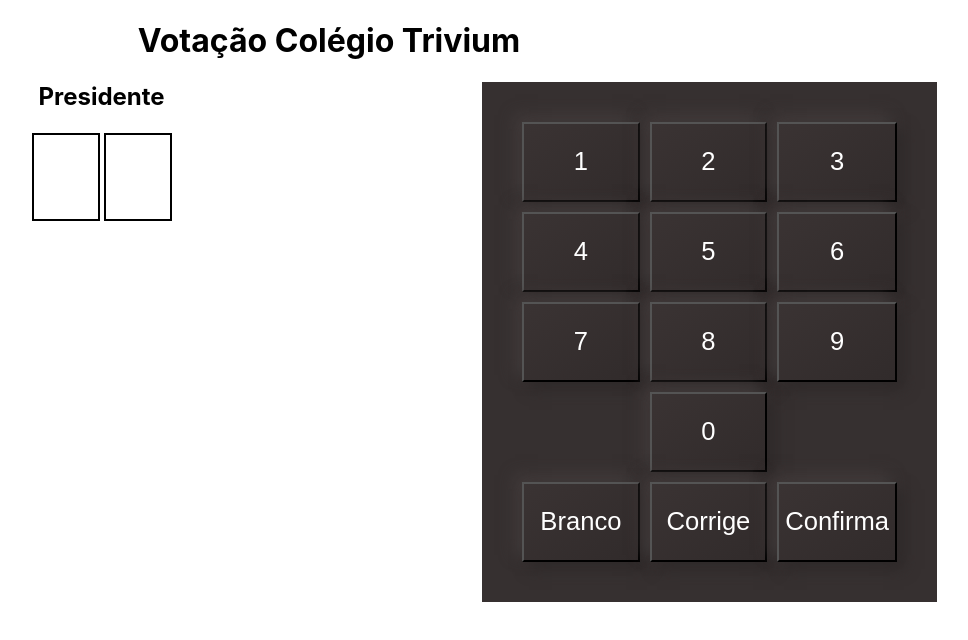
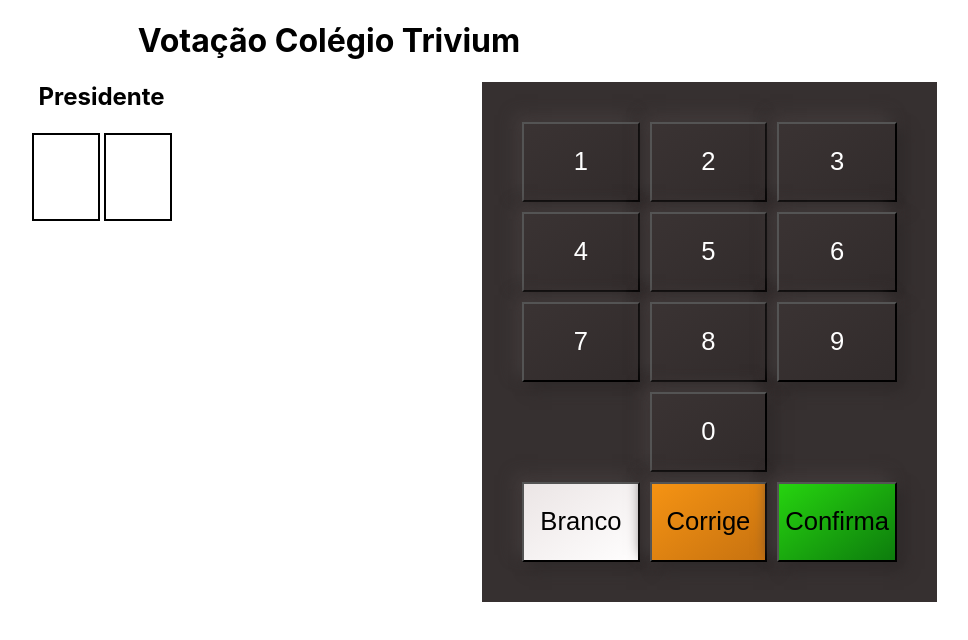
Before and after one commit to thiagomiyaguchi/urna, a React (Create React App) app: page / in a window 1280 px wide. Shown: the top 640 px of the page, without its empty margins (279-1247 px from the left). Built offline with nearby package versions, Linux system fonts and the light colour scheme.

Commit message:
localStorage adicionado

```diff
--- a/src/App.jsx
+++ b/src/App.jsx
@@ -3,14 +3,49 @@ import './App.css';
 import Teclas from './components/Teclas';
 import Tela from './components/Tela';
 
+const getLocalStorage = () => {
+  let votos = localStorage.getItem('votos');
+  if (votos) {
+    return (votos = JSON.parse(localStorage.getItem('votos')));
+  } else {
+    return [
+      { nome: 'Marcela', votos: 0, numero: 13 },
+      { nome: 'Pietra', votos: 0, numero: 15 },
+      { nome: 'Jair', votos: 0, numero: 22 },
+      { nome: 'Vitória', votos: 0, numero: 23 },
+      { nome: 'Adhemir', votos: 0, numero: 24 },
+      { nome: 'Matheus', votos: 0, numero: 25 },
+      { nome: 'Giovanna', votos: 0, numero: 30 },
+      { nome: 'Maria Eduarda', votos: 0, numero: 50 },
+      { nome: 'Beatriz', votos: 0, numero: 56 },
+      { nome: 'Felipe', votos: 0, numero: 77 },
+      { nome: 'Branco', votos: 0, numero: '--' },
+      { nome: 'Nulos', votos: 0 },
+    ];
+  }
+};
+
 function App() {
   const [digito1, setDigito1] = useState(null);
   const [digito2, setDigito2] = useState(null);
   const [candidato, setCandidato] = useState({});
+  const [votos, setVotos] = useState(getLocalStorage());
 
   useEffect(() => {
     switch (digito1 + digito2) {
       case 0:
+        break;
+      case '13':
+        setCandidato({
+          nome: 'Marcela',
+          foto: 'bolsonaro.png',
+        });
+        break;
+      case '15':
+        setCandidato({
+          nome: 'Pietra',
+          foto: 'bolsonaro.png',
+        });
         break;
       case '22':
         setCandidato({
@@ -18,12 +53,54 @@ function App() {
           foto: 'bolsonaro.png',
         });
         break;
-      case '50':
+      case '23':
+        setCandidato({
+          nome: 'Vitória',
+          foto: 'bolsonaro.png',
+        });
+        break;
+      case '24':
+        setCandidato({
+          nome: 'Adhemir Calixto',
+          foto: 'bolsonaro.png',
+        });
+        break;
+      case '25':
+        setCandidato({
+          nome: 'Matheus',
+          foto: 'bolsonaro.png',
+        });
+        break;
+      case '30':
         setCandidato({
           nome: 'Giovanna Rebizzi',
           foto: 'bolsonaro.png',
         });
         break;
+      case '50':
+        setCandidato({
+          nome: 'Maria Eduarda',
+          foto: 'bolsonaro.png',
+        });
+        break;
+      case '56':
+        setCandidato({
+          nome: 'Beatriz',
+          foto: 'bolsonaro.png',
+        });
+        break;
+      case '77':
+        setCandidato({
+          nome: 'Felipe Otávio',
+          foto: 'bolsonaro.png',
+        });
+        break;
+      case '--':
+        setCandidato({
+          nome: 'Branco',
+        });
+        break;
+
       default:
         setCandidato({ nulo: true });
     }
@@ -44,9 +121,67 @@ function App() {
   };
 
   const confirma = () => {
+    switch (digito1 + digito2) {
+      case 0:
+        break;
+      case '13':
+        setVotos({ ...votos }, votos[0].votos++);
+        localStorage.setItem('votos', JSON.stringify(votos));
+        break;
+      case '15':
+        setVotos({ ...votos }, votos[1].votos++);
+        localStorage.setItem('votos', JSON.stringify(votos));
+        break;
+      case '22':
+        setVotos({ ...votos }, votos[2].votos++);
+        localStorage.setItem('votos', JSON.stringify(votos));
+        break;
+      case '23':
+        setVotos({ ...votos }, votos[3].votos++);
+        localStorage.setItem('votos', JSON.stringify(votos));
+        break;
+      case '24':
+        setVotos({ ...votos }, votos[4].votos++);
+        localStorage.setItem('votos', JSON.stringify(votos));
+        break;
+      case '25':
+        setVotos({ ...votos }, votos[5].votos++);
+        localStorage.setItem('votos', JSON.stringify(votos));
+        break;
+      case '30':
+        setVotos({ ...votos }, votos[6].votos++);
+        localStorage.setItem('votos', JSON.stringify(votos));
+        break;
+      case '50':
+        setVotos({ ...votos }, votos[7].votos++);
+        localStorage.setItem('votos', JSON.stringify(votos));
+        break;
+      case '56':
+        setVotos({ ...votos }, votos[8].votos++);
+        localStorage.setItem('votos', JSON.stringify(votos));
+        break;
+      case '77':
+        setVotos({ ...votos }, votos[9].votos++);
+        localStorage.setItem('votos', JSON.stringify(votos));
+        break;
+      case '--':
+        setVotos({ ...votos }, votos[10].votos++);
+        localStorage.setItem('votos', JSON.stringify(votos));
+        break;
+
+      default:
+        setVotos({ ...votos }, votos[11].votos++);
+        localStorage.setItem('votos', JSON.stringify(votos));
+    }
+
     setDigito1(null);
     setDigito2(null);
     setCandidato({});
+  };
+
+  const branco = () => {
+    setDigito1('-');
+    setDigito2('-');
   };
 
   return (
@@ -58,6 +193,7 @@ function App() {
           corrige={corrige}
           mostraDigito={mostraDigito}
           confirma={confirma}
+          branco={branco}
         />
       </div>
     </div>
--- a/src/components/Teclas/Teclas.css
+++ b/src/components/Teclas/Teclas.css
@@ -22,6 +22,17 @@ button {
 }
 
 .branco {
+  color: black;
+  background: linear-gradient(145deg, #ebe5e5, #fffefe);
   grid-column-start: 1;
   grid-column-end: 2;
 }
+
+.corrige {
+  color: black;
+  background: linear-gradient(145deg, #f59313, #c77210);
+}
+.confirma {
+  color: black;
+  background: linear-gradient(145deg, #26d40f, #0d7c0d);
+}
--- a/src/components/Teclas/index.jsx
+++ b/src/components/Teclas/index.jsx
@@ -33,9 +33,15 @@ function Teclas(props) {
       <button onClick={props.mostraDigito} className='numero zero'>
         0
       </button>
-      <button className='branco'>Branco</button>
-      <button onClick={props.corrige}>Corrige</button>
-      <button onClick={props.confirma}>Confirma</button>
+      <button onClick={props.branco} className='branco'>
+        Branco
+      </button>
+      <button onClick={props.corrige} className='corrige'>
+        Corrige
+      </button>
+      <button onClick={props.confirma} className='confirma'>
+        Confirma
+      </button>
     </div>
   );
 }
--- a/src/components/Tela/Tela.css
+++ b/src/components/Tela/Tela.css
@@ -19,7 +19,15 @@ span {
 
 .candidato {
   height: 380px;
-  display: flex;
   justify-content: space-around;
-  align-items: center;
 }
+
+img {
+  margin: 60px 0 10px 0;
+}
+
+p {
+  margin: 0;
+  font-weight: 700;
+  font-size: 2rem;
+}
--- a/src/components/Tela/index.jsx
+++ b/src/components/Tela/index.jsx
@@ -10,8 +10,10 @@ function Tela(props) {
       </div>
       {props.candidato.nome && (
         <div className='candidato'>
-          <p>Nome: {props.candidato.nome}</p>{' '}
-          <img src={props.candidato.foto} alt='Imagem do Candidato' />
+          {props.candidato.foto && (
+            <img src={props.candidato.foto} alt='Imagem do Candidato' />
+          )}
+          <p>{props.candidato.nome}</p>
         </div>
       )}
       {props.candidato.nulo && <p>Voto Nulo</p>}
```
